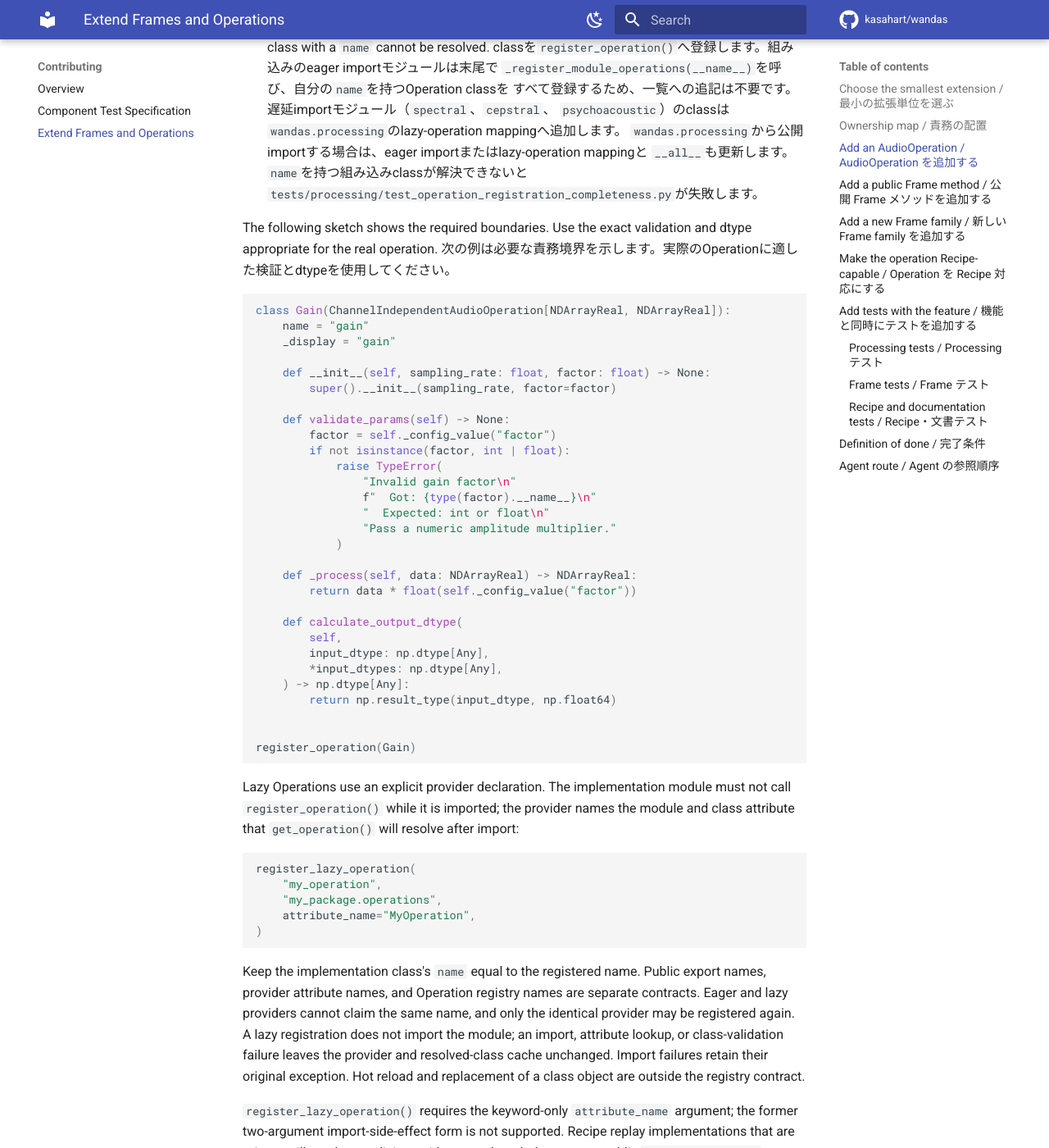
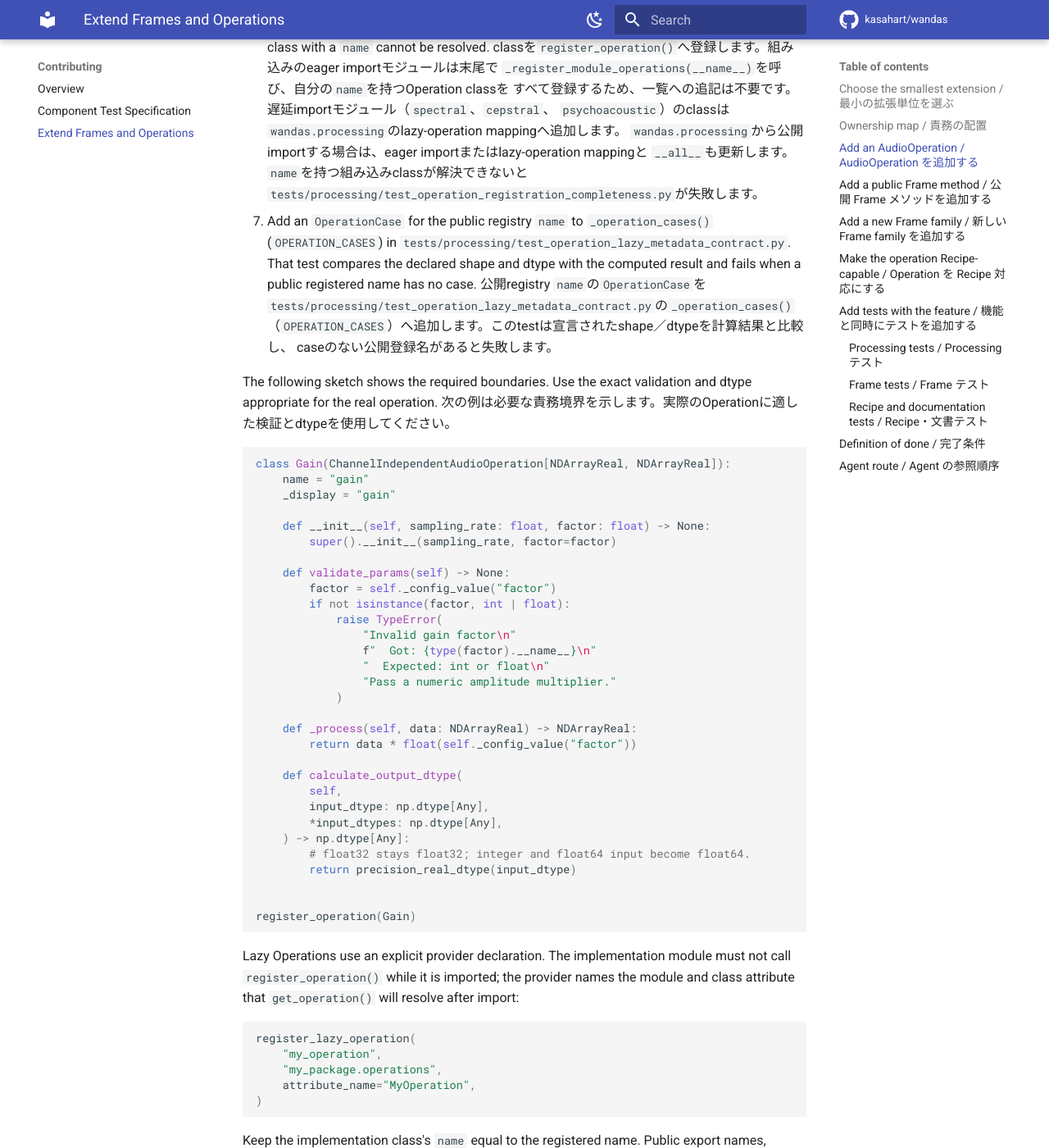
Before and after one commit to kasahart/wandas, an MkDocs documentation site: the page built from docs/src/contributing/frame-operation-extensions.md, in a window 1280 px wide and 1400 px high, scrolled down 3560 px. Shown: the whole window at 82% size. Built offline with MkDocs 1.6.1 and Material for MkDocs 9.7.7, drawn with Linux system fonts in a browser that asks for light colours; comment, search, counter and statistics services are not loaded; some of the changed text lies outside the part shown.

Commit message:
Name every required entry for new Frames and Operations in the extension guide (#687)
* Name every required entry for new Frames and Operations in the extension guide

The new-Frame steps now name the FrameCodec in wandas/io/wdf_frames.py
_codecs() and the BuiltinFrameCase in tests/builtin_frame_cases.py. The
new-Operation steps now name the OperationCase in
tests/processing/test_operation_lazy_metadata_contract.py. The Operation
template keeps float32 with precision_real_dtype(), as step 4 says. The two
guard tests now fail with a Rule/Fix message that names the guide section
and the file to edit.

Co-Authored-By: Claude Opus 5.5 <noreply@anthropic.com>
Claude-Session: https://claude.ai/code/session_01VjJX8UyiYB4Xt137wu9Ri2

* Name the per-boundary fix in the Frame type drift message

Co-Authored-By: Claude Opus 5.5 <noreply@anthropic.com>
Claude-Session: https://claude.ai/code/session_01VjJX8UyiYB4Xt137wu9Ri2

---------

Co-authored-by: Claude <noreply@anthropic.com>

```diff
--- a/docs/src/contributing/frame-operation-extensions.md
+++ b/docs/src/contributing/frame-operation-extensions.md
@@ -122,6 +122,15 @@ Frame metadataを変更してはいけません。
    `wandas.processing`から公開importする場合は、eager importまたはlazy-operation mappingと
    `__all__`も更新します。`name`を持つ組み込みclassが解決できないと
    `tests/processing/test_operation_registration_completeness.py`が失敗します。
+7. Add an `OperationCase` for the public registry `name` to `_operation_cases()`
+   (`OPERATION_CASES`) in
+   `tests/processing/test_operation_lazy_metadata_contract.py`. That test compares
+   the declared shape and dtype with the computed result and fails when a public
+   registered name has no case.
+   公開registry `name`の`OperationCase`を
+   `tests/processing/test_operation_lazy_metadata_contract.py`の`_operation_cases()`
+   （`OPERATION_CASES`）へ追加します。このtestは宣言されたshape／dtypeを計算結果と比較し、
+   caseのない公開登録名があると失敗します。
 
 The following sketch shows the required boundaries. Use the exact validation and
 dtype appropriate for the real operation.
@@ -153,7 +162,8 @@ class Gain(ChannelIndependentAudioOperation[NDArrayReal, NDArrayReal]):
         input_dtype: np.dtype[Any],
         *input_dtypes: np.dtype[Any],
     ) -> np.dtype[Any]:
-        return np.result_type(input_dtype, np.float64)
+        # float32 stays float32; integer and float64 input become float64.
+        return precision_real_dtype(input_dtype)
 
 
 register_operation(Gain)
@@ -292,6 +302,14 @@ Then implement the smallest `BaseFrame` subclass that satisfies them:
    that is the intended public UX. Add it to the Frame API reference.
    classを`wandas.frames`からexportします。top-level `wandas` exportは意図した公開UXの場合だけ
    追加し、Frame API referenceにも追加します。
+7. Give every concrete type exported from `wandas.frames` a `FrameCodec` in
+   `_codecs()` in `wandas/io/wdf_frames.py` and a `BuiltinFrameCase` in
+   `BUILTIN_FRAME_CASES` in `tests/builtin_frame_cases.py`.
+   `tests/frames/test_builtin_frame_contracts.py` fails when either is missing.
+   `wandas.frames`からexportする具象型ごとに、`wandas/io/wdf_frames.py`の`_codecs()`へ
+   `FrameCodec`を、`tests/builtin_frame_cases.py`の`BUILTIN_FRAME_CASES`へ
+   `BuiltinFrameCase`を追加します。どちらかが欠けると
+   `tests/frames/test_builtin_frame_contracts.py`が失敗します。
 
 `previous` is the immediate receiver Frame for runtime data comparison in notebooks.
 For binary or multi-input operations it follows only the left/base receiver. It is a
@@ -399,8 +417,10 @@ Add focused tests under `tests/processing/` for:
   constructor検証とWHAT/WHY/HOW形式のerror。
 - operation registration and the public registry key;
   Operation登録と公開registry key。
-- output shape and dtype metadata before compute;
-  compute前の出力shape／dtype metadata。
+- output shape and dtype metadata before compute, including an `OperationCase` in
+  `tests/processing/test_operation_lazy_metadata_contract.py`;
+  compute前の出力shape／dtype metadata（`tests/processing/test_operation_lazy_metadata_contract.py`
+  の`OperationCase`を含む）。
 - no eager `.compute()` while `process()` builds the graph;
   `process()`のgraph構築中にeagerな`.compute()`がないこと。
 - numerical equivalence to SciPy/librosa/MoSQITo for wrappers, or an analytical
```
Also changed, not shown: 2 other files.
